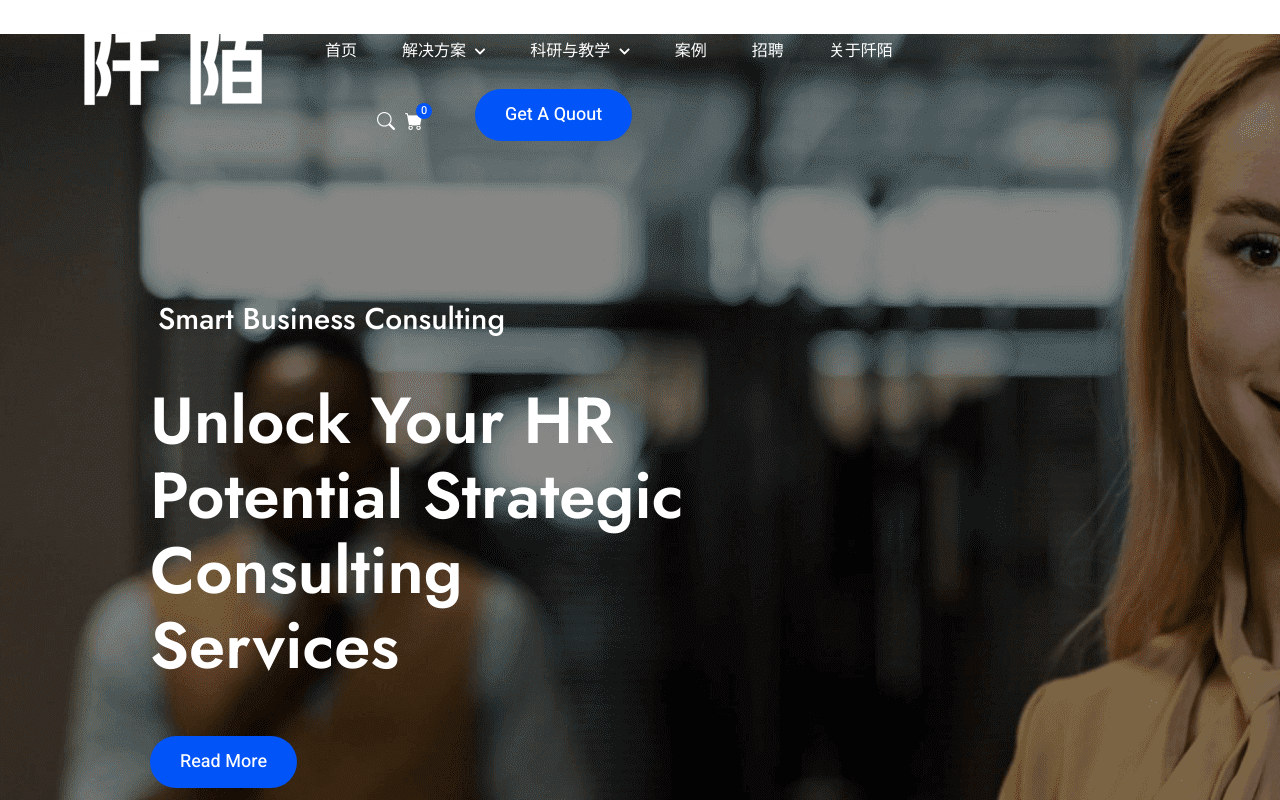
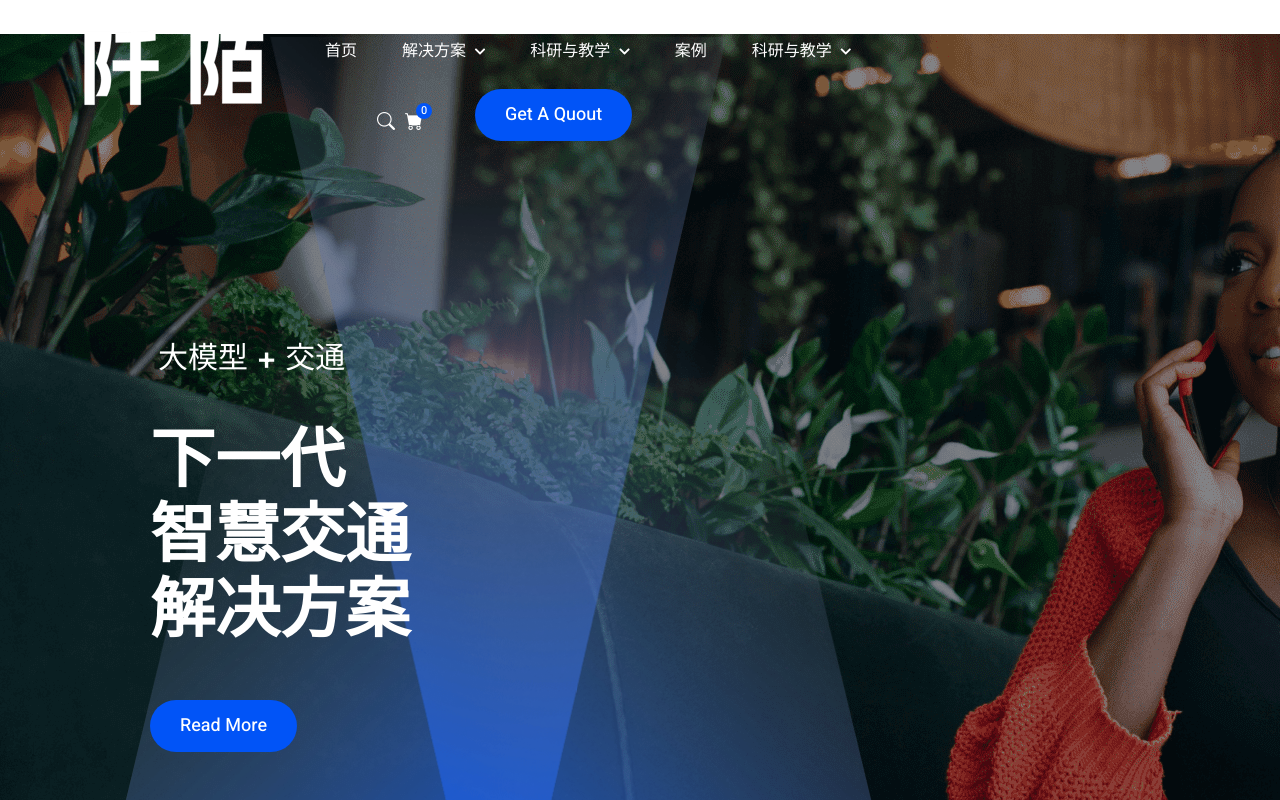
Before and after one commit to marlinlm/qianmo-home, a Next.js app: page /qianmo-home/ in a window 1280 px wide. Shown: the top 800 px of the page. Built offline with nearby package versions, Linux system fonts and the light colour scheme.

Commit message:
refined header 2

```diff
--- a/app/page.js
+++ b/app/page.js
@@ -20,12 +20,12 @@ const Index2 = () => {
                   <div className="col-lg-12">
                     <div className="slider-content style-two">
                       <div className="slider-sub-title style-two">
-                        <h4>Smart Business Consulting</h4>
+                        <h4>大模型 + 交通</h4>
                       </div>
                       <div className="slider-main-title">
-                        <h1>Unlock Your Business's</h1>
-                        <h1>Full Potential with</h1>
-                        <h1>Success Future</h1>
+                        <h1>下一代</h1>
+                        <h1>智慧交通</h1>
+                        <h1>解决方案</h1>
                       </div>
                       <div className="thrown-btn slider2">
                         <Link legacyBehavior href="/contact-us">
@@ -38,34 +38,6 @@ const Index2 = () => {
                     </div>
                     <div className="slider-shape3 dance3">
                       <img src="assets/images/slider/shape3.png" alt="image" />
-                    </div>
-                  </div>
-                </div>
-              </div>
-            </div>
-          </SwiperSlide>
-          <SwiperSlide>
-            <div className="slider-area two">
-              <div className="container">
-                <div className="row">
-                  <div className="col-lg-12">
-                    <div className="slider-content style-two">
-                      <div className="slider-sub-title style-two">
-                        <h4>Smart Business Consulting</h4>
-                      </div>
-                      <div className="slider-main-title">
-                        <h1>Unlock Your HR</h1>
-                        <h1>Potential Strategic</h1>
-                        <h1>Consulting Services</h1>
-                      </div>
-                      <div className="thrown-btn slider2">
-                        <Link legacyBehavior href="/contact-us">
-                          <a className="header-button">
-                            Read More
-                            <span />
-                          </a>
-                        </Link>
-                      </div>
                     </div>
                   </div>
                 </div>
--- a/layouts/Header.js
+++ b/layouts/Header.js
@@ -608,16 +608,25 @@ const Nav = () => {
       </li>
 
       <li>
+        <a href="#">
+          科研与教学 <i className="fas fa-chevron-down" />
+        </a>
+        <div className="sub-menu">
+          <ul>
+            <li>
               <Link legacyBehavior href="offer">
                 招聘
               </Link>
             </li>
-
             <li>
               <Link legacyBehavior href="about">
                 关于阡陌
               </Link>
             </li>
+          </ul>
+        </div>
+      </li>
+
 
 
     </ul>
```
Lines whose indentation alone changed are shown as unchanged.
